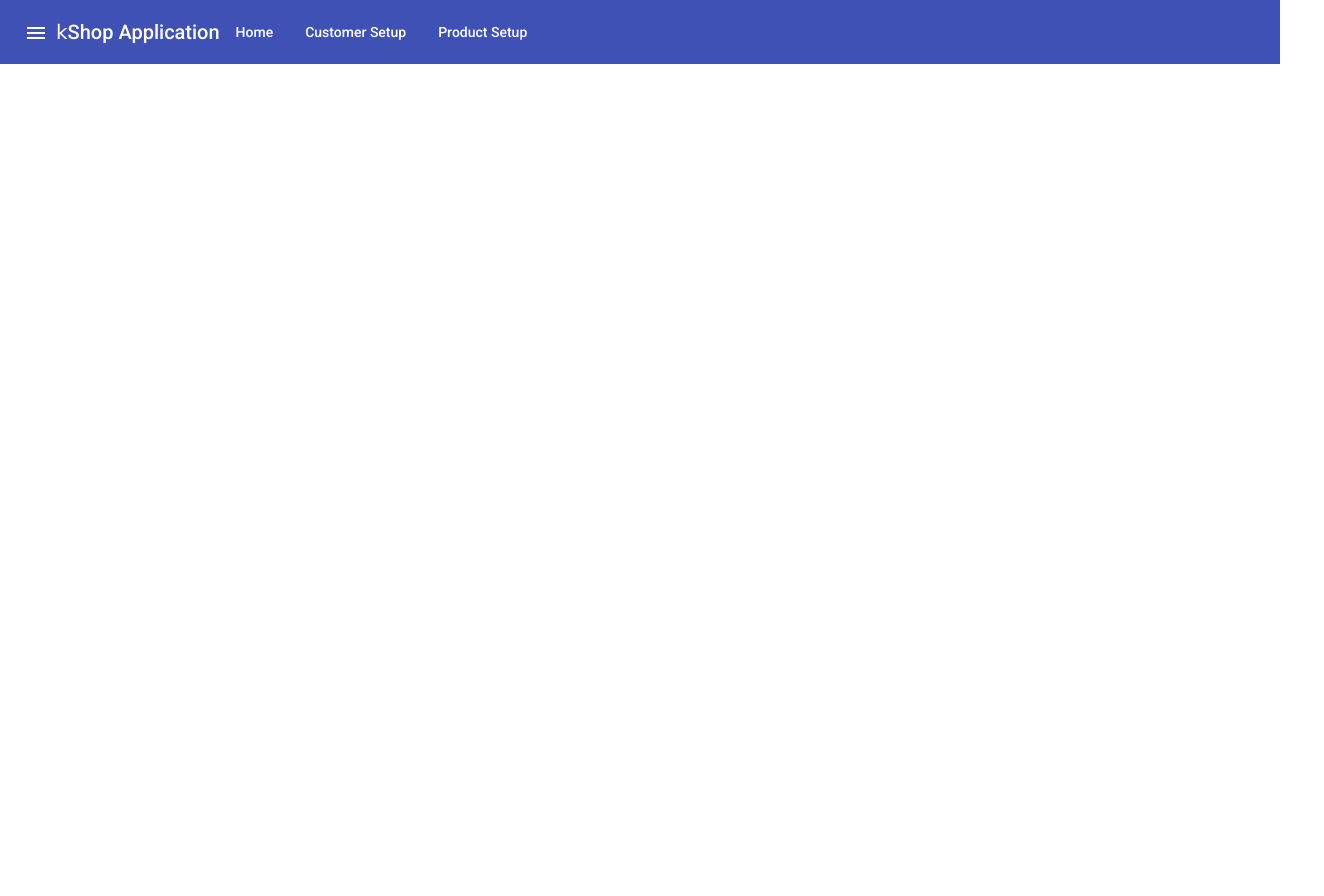
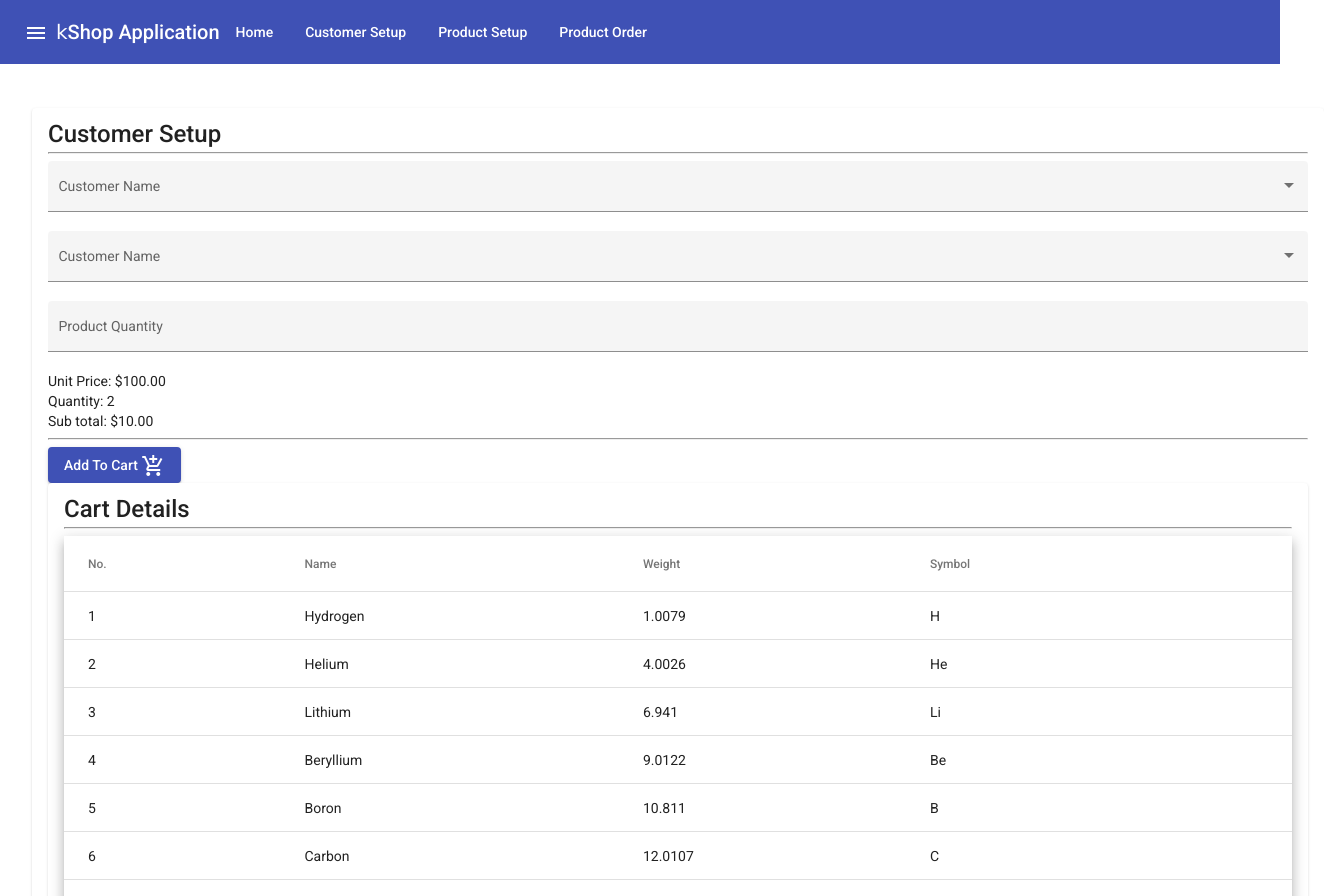
Before and after one commit to shafiq1675/kShopUI, an Angular app: page /product-order in a window 1280 px wide. Before the commit this address led to /. Shown: the top 896 px of the page, 1324 px wide, since content can reach past the window. Before the commit the page ends 800 px from the top, so only its background shows below. Built offline with nearby package versions, Linux system fonts and the light colour scheme.

Commit message:
order details

```diff
--- /dev/null
+++ b/src/app/Models/customer.ts
@@ -0,0 +1,5 @@
+export interface Customer {
+    name : string,
+    id: string
+
+}
--- a/src/app/Order/product-order/product-order.component.css
+++ b/src/app/Order/product-order/product-order.component.css
@@ -0,0 +1,23 @@
+:host {
+    display: flex !important;
+    flex-direction: column;
+    align-items: flex-start;
+  }
+
+  .customer-form{
+    min-width: 150px;
+    max-width: 2000px;
+    width: 100%;
+  }
+
+  .customer-full-width {
+    width: 100%;
+  }
+
+  .mat-card-one{
+      width: 1260px;
+  }
+
+  table {
+    width: 100%;
+  }
--- a/src/app/Order/product-order/product-order.component.html
+++ b/src/app/Order/product-order/product-order.component.html
@@ -1 +1,82 @@
-<p>product-order works!</p>
+
+<mat-card class="mat-card-one">
+    <mat-card-title>Customer Setup</mat-card-title>
+  <hr />
+  <form class="customer-form" [formGroup]="customerForm" (ngSubmit)="submitForm()">
+    <mat-form-field class="customer-full-width " appearance="fill">
+        <mat-label>Customer Name</mat-label>
+        <mat-select formControlName="customerId" >
+            <mat-option *ngFor="let option of options" [value]="option.id">
+                {{option.id}}-{{option.name}}
+            </mat-option>
+        </mat-select>
+    </mat-form-field>
+    <mat-form-field class="customer-full-width " appearance="fill">
+        <mat-label >Customer Name</mat-label>
+        <mat-select formControlName="productId">
+            <mat-option *ngFor="let option of options" [value]="option.id">
+                {{option.id}}-{{option.name}}
+            </mat-option>
+        </mat-select>
+      </mat-form-field>
+    <mat-form-field class="customer-full-width " appearance="fill">
+      <mat-label>Product Quantity</mat-label>
+      <input matInput formControlName="productQuantity">
+    </mat-form-field>
+
+    <mat-label>Unit Price: {{price == 0 ? '' : price | currency:'USD':true}}</mat-label> <br />
+    <mat-label>Quantity: {{ 2 }}</mat-label> <br />
+    <mat-label>Sub total: {{10 | currency:'USD':true}}</mat-label>
+
+    <hr />
+
+    <div>
+        <button (click)="addToCart()" type="button" mat-raised-button color="primary">Add To Cart <mat-icon>add_shopping_cart</mat-icon></button>
+    </div>
+
+
+  <mat-card>
+    <mat-card-title>Cart Details</mat-card-title>
+  <hr />
+  <table mat-table [dataSource]="dataSource" class="mat-elevation-z8" >
+
+    <!--- Note that these columns can be defined in any order.
+          The actual rendered columns are set as a property on the row definition" -->
+
+    <!-- Position Column -->
+    <ng-container matColumnDef="position">
+      <th mat-header-cell *matHeaderCellDef> No. </th>
+      <td mat-cell *matCellDef="let element"> {{element.position}} </td>
+    </ng-container>
+
+    <!-- Name Column -->
+    <ng-container matColumnDef="name">
+      <th mat-header-cell *matHeaderCellDef> Name </th>
+      <td mat-cell *matCellDef="let element"> {{element.name}} </td>
+    </ng-container>
+
+    <!-- Weight Column -->
+    <ng-container matColumnDef="weight">
+      <th mat-header-cell *matHeaderCellDef> Weight </th>
+      <td mat-cell *matCellDef="let element"> {{element.weight}} </td>
+    </ng-container>
+
+    <!-- Symbol Column -->
+    <ng-container matColumnDef="symbol">
+      <th mat-header-cell *matHeaderCellDef> Symbol </th>
+      <td mat-cell *matCellDef="let element"> {{element.symbol}} </td>
+    </ng-container>
+
+    <tr mat-header-row *matHeaderRowDef="displayedColumns"></tr>
+    <tr mat-row *matRowDef="let row; columns: displayedColumns;"></tr>
+  </table>
+
+  <!-- <div *ngIf="dataSource.length === 0"> No data added</div> -->
+  </mat-card>
+
+<div style="margin-top: 10px;">
+    <button mat-raised-button color="primary">Place Order<mat-icon>save</mat-icon></button>
+</div>
+
+    </form>
+  </mat-card>
--- a/src/app/Order/product-order/product-order.component.ts
+++ b/src/app/Order/product-order/product-order.component.ts
@@ -1,15 +1,108 @@
 import { Component, OnInit } from '@angular/core';
+import { FormBuilder, FormControl, FormGroup } from '@angular/forms';
+import { Observable,ReplaySubject  } from 'rxjs';
+import { Customer } from 'src/app/Models/customer';
+import {DataSource} from '@angular/cdk/collections';
+
+export interface PeriodicElement {
+  name: string;
+  position: number;
+  weight: number;
+  symbol: string;
+}
+
+const ELEMENT_DATA: PeriodicElement[] = [
+  {position: 1, name: 'Hydrogen', weight: 1.0079, symbol: 'H'},
+  {position: 2, name: 'Helium', weight: 4.0026, symbol: 'He'},
+  {position: 3, name: 'Lithium', weight: 6.941, symbol: 'Li'},
+  {position: 4, name: 'Beryllium', weight: 9.0122, symbol: 'Be'},
+  {position: 5, name: 'Boron', weight: 10.811, symbol: 'B'},
+  {position: 6, name: 'Carbon', weight: 12.0107, symbol: 'C'},
+  {position: 7, name: 'Nitrogen', weight: 14.0067, symbol: 'N'},
+  {position: 8, name: 'Oxygen', weight: 15.9994, symbol: 'O'},
+  {position: 9, name: 'Fluorine', weight: 18.9984, symbol: 'F'},
+  {position: 10, name: 'Neon', weight: 20.1797, symbol: 'Ne'},
+];
 
 @Component({
   selector: 'app-product-order',
   templateUrl: './product-order.component.html',
   styleUrls: ['./product-order.component.css']
 })
+
 export class ProductOrderComponent implements OnInit {
+  price!: number;
 
-  constructor() { }
+  options: Customer[] = [
+    {id:'001', name: 'khan'},
+    {id:'002', name: 'khan2'},
+  ];
+
+  displayedColumns: string[] = ['position', 'name', 'weight', 'symbol'];
+  dataToDisplay = [...ELEMENT_DATA];
+
+  dataSource = new ExampleDataSource(this.dataToDisplay);
+
+
+  customerForm!: FormGroup;
+  constructor(public fb: FormBuilder) { }
 
   ngOnInit(): void {
+    this.reactiveForm();
+    this.price = 100;
   }
 
+  reactiveForm() {
+    this.customerForm = this.fb.group({
+      customerId: [''],
+      productId: [''],
+      productQuantity: ['']
+
+    });
+
+  }
+
+  submitForm() {
+    console.log(this.customerForm.value);
+  };
+
+  addToCart(){
+    console.log(this.customerForm.value);
+    const randomElementIndex = Math.floor(Math.random() * ELEMENT_DATA.length);
+    const cname = this.customerForm.value.customerId;
+    if(this.userExists(cname)){
+
+    }
+    else{
+      this.dataToDisplay = [...this.dataToDisplay, {position: 100, name: this.customerForm.value.customerId, weight: 200.2, symbol: 'K'}];
+      this.dataSource.setData(this.dataToDisplay);
+    }
+  }
+
+  userExists(name: any) {
+    return this.dataToDisplay.some(function(el) {
+      return el.name === name;
+    });
+  }
+
+
 }
+
+class ExampleDataSource extends DataSource<PeriodicElement> {
+  private _dataStream = new ReplaySubject<PeriodicElement[]>();
+
+  constructor(initialData: PeriodicElement[]) {
+    super();
+    this.setData(initialData);
+  }
+
+  connect(): Observable<PeriodicElement[]> {
+    return this._dataStream;
+  }
+
+  disconnect() {}
+
+  setData(data: PeriodicElement[]) {
+    this._dataStream.next(data);
+  }
+}
--- a/src/app/Product/product-setup/product-setup.component.html
+++ b/src/app/Product/product-setup/product-setup.component.html
@@ -22,6 +22,12 @@
         <mat-option value="two">Second option</mat-option>
       </mat-select>
     </mat-form-field>
+
+    <mat-form-field class="customer-full-width " appearance="fill">
+      <mat-label>Price</mat-label>
+      <input matInput type="number" formControlName="productPrice">
+  </mat-form-field>
+
     <mat-form-field class="customer-full-width " appearance="fill">
       <mat-label>Description</mat-label>
       <textarea matInput formControlName="productDescription"></textarea>
--- a/src/app/Product/product-setup/product-setup.component.ts
+++ b/src/app/Product/product-setup/product-setup.component.ts
@@ -20,6 +20,7 @@ export class ProductSetupComponent implements OnInit {
       productId: [''],
       productName: [''],
       productType: [''],
+      productPrice: [''],
       productDescription: [''],
 
     });
--- a/src/app/app-routing.module.ts
+++ b/src/app/app-routing.module.ts
@@ -2,6 +2,7 @@ import { NgModule } from '@angular/core';
 import { RouterModule, Routes } from '@angular/router';
 import {CustomerSetupComponent} from './Customer/customer-setup/customer-setup.component'
 import { HomeComponent } from './home/home.component';
+import { ProductOrderComponent } from './Order/product-order/product-order.component';
 import { ProductSetupComponent } from './Product/product-setup/product-setup.component';
 
 const routes: Routes = [
@@ -9,6 +10,7 @@ const routes: Routes = [
   { path: 'home', component: HomeComponent },
   { path: 'customer-setup', component: CustomerSetupComponent },
   { path: 'product-setup', component: ProductSetupComponent },
+  { path: 'product-order', component: ProductOrderComponent },
 ];
 
 
--- a/src/app/app.component.html
+++ b/src/app/app.component.html
@@ -7,6 +7,7 @@
     <button mat-button routerLink="..">Home</button>
     <button mat-button routerLink="/customer-setup">Customer Setup</button>
     <button mat-button routerLink="/product-setup">Product Setup</button>
+    <button mat-button routerLink="/product-order">Product Order</button>
   </mat-toolbar>
 </p>
 <div class="content">
```
Also changed, not shown: src/app/app.module.ts (+1 -6 lines), 1 other file (tests, documents, lock files or other folders).
